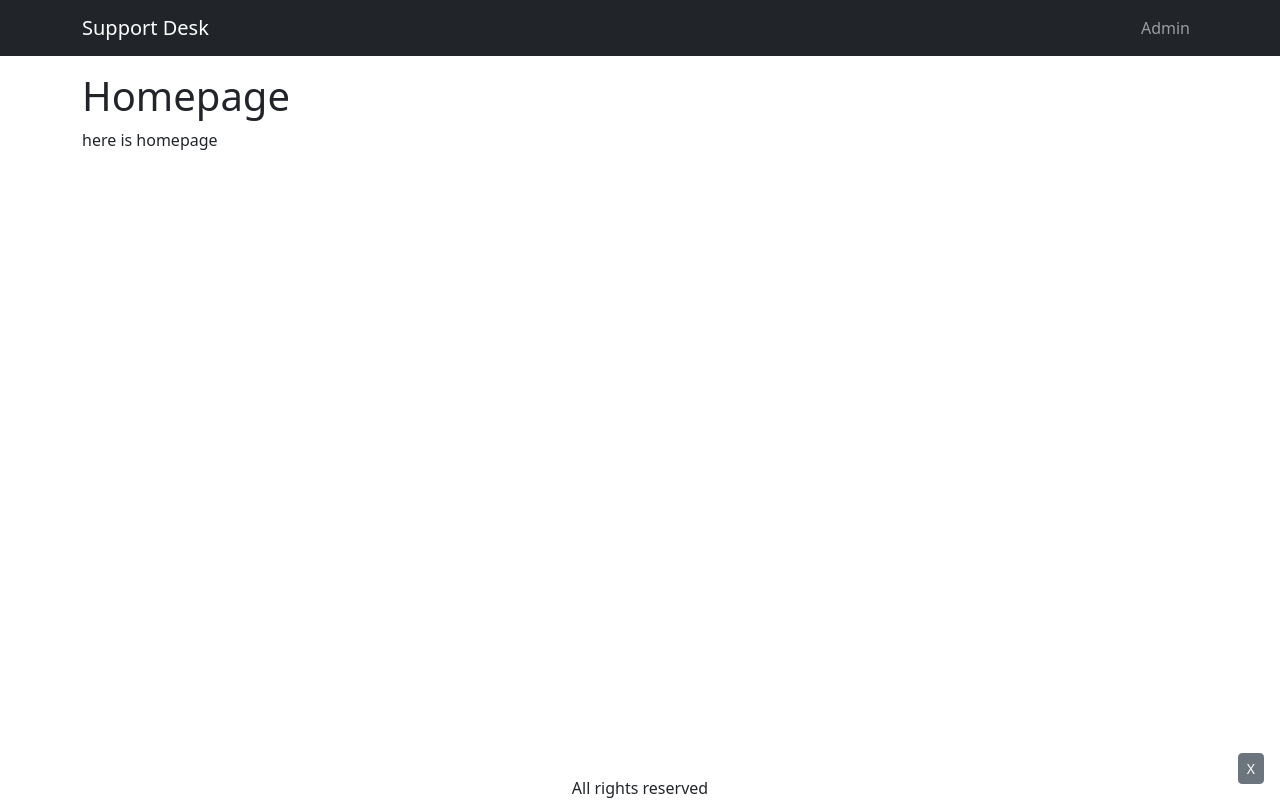
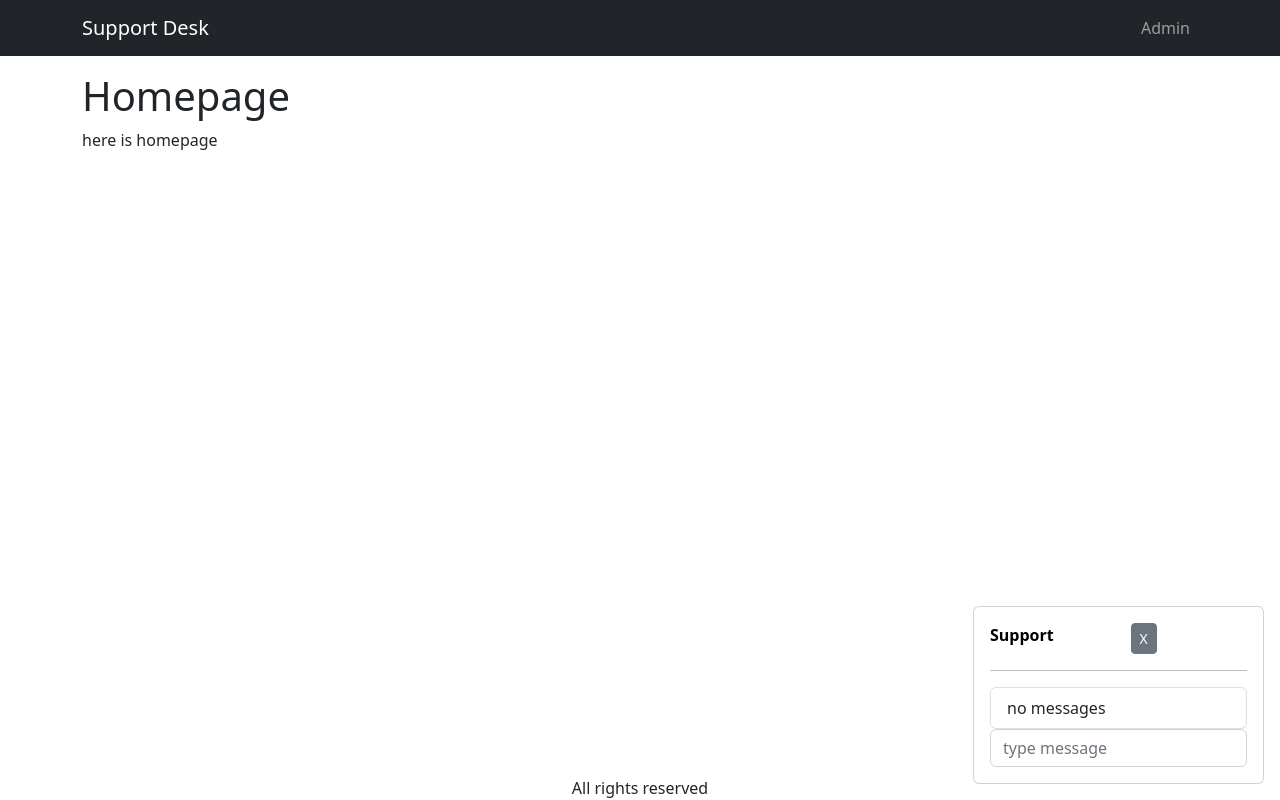
Before and after one commit to Fayjul/support-desh, a React (Create React App) app in the folder frontend/: page / in a window 1280 px wide. Both pictures are taken after a click on the button "Chat with us". Built offline with nearby package versions, Linux system fonts and the light colour scheme.

Commit message:
message in now console

```diff
--- a/frontend/src/components/ChatBox.js
+++ b/frontend/src/components/ChatBox.js
@@ -1,13 +1,24 @@
 import React, { useState } from 'react';
 import Button from 'react-bootstrap/Button';
+import Card from 'react-bootstrap/Card';
+import Row from 'react-bootstrap/Row';
+import Col from 'react-bootstrap/Col';
+import ListGroup from 'react-bootstrap/ListGroup';
+import InputGroup from 'react-bootstrap/InputGroup';
+import FormControl from 'react-bootstrap/FormControl';
 
 export default function ChatBox() {
   const [isOpen, setIsOpen] = useState(false);
+  const [messageBody, setMessageBody] = useState('');
   const supportHandler = (e) => {
     setIsOpen(true);
   };
   const closeHandler = (e) => {
     setIsOpen(false);
+  };
+  const submitHandler = (e) => {
+    e.preventDefault();
+    console.log(messageBody);
   };
   return (
     <div className="chatbox">
@@ -16,6 +27,13 @@ export default function ChatBox() {
           Chat with us
         </Button>
       ) : (
+        <Card>
+          <Card.Body>
+            <Row>
+              <Col>
+                <strong>Support</strong>
+              </Col>
+              <Col>
                 <Button
                   className="btn-sm btn-secondary"
                   type="button"
@@ -23,6 +41,23 @@ export default function ChatBox() {
                 >
                   X
                 </Button>
+              </Col>
+            </Row>
+            <hr />
+            <ListGroup>
+              <ListGroup.Item>no messages</ListGroup.Item>
+            </ListGroup>
+            <form onSubmit={submitHandler}>
+              <InputGroup className="col-6"></InputGroup>
+              <FormControl
+                value={messageBody}
+                onChange={(e) => setMessageBody(e.target.value)}
+                type="text"
+                placeholder="type message"
+              ></FormControl>
+            </form>
+          </Card.Body>
+        </Card>
       )}
     </div>
   );
```
Lines whose indentation alone changed are shown as unchanged.
